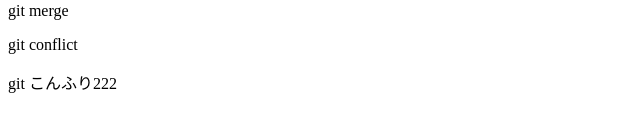
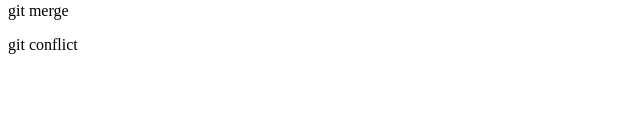
Before and after one commit to Ten10sun/git_tutorial_bak, a plain HTML site: page index.html in a window 1280 px wide. Shown: the part 200-332 px from the top of the page, without its empty margins (0-640 px from the left). Drawn offline with Linux system fonts and the light colour scheme.

Commit message:
git コンふり２を削除

```diff
--- a/index.html
+++ b/index.html
@@ -5,4 +5,3 @@
 <p>git commit --amend</p>
 <p>git merge</p>
 <p>git conflict</p>
-<p>git こんふり222</p>
```
